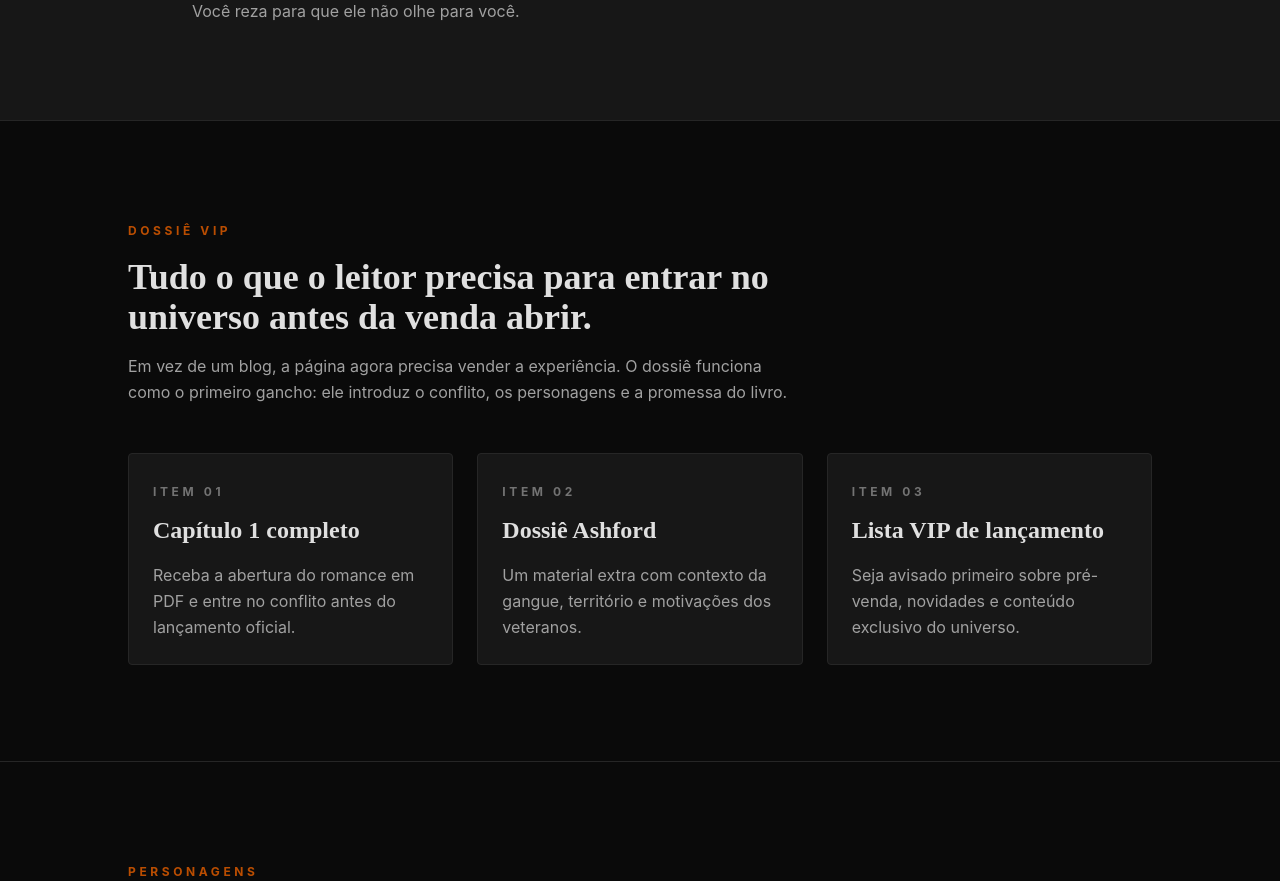
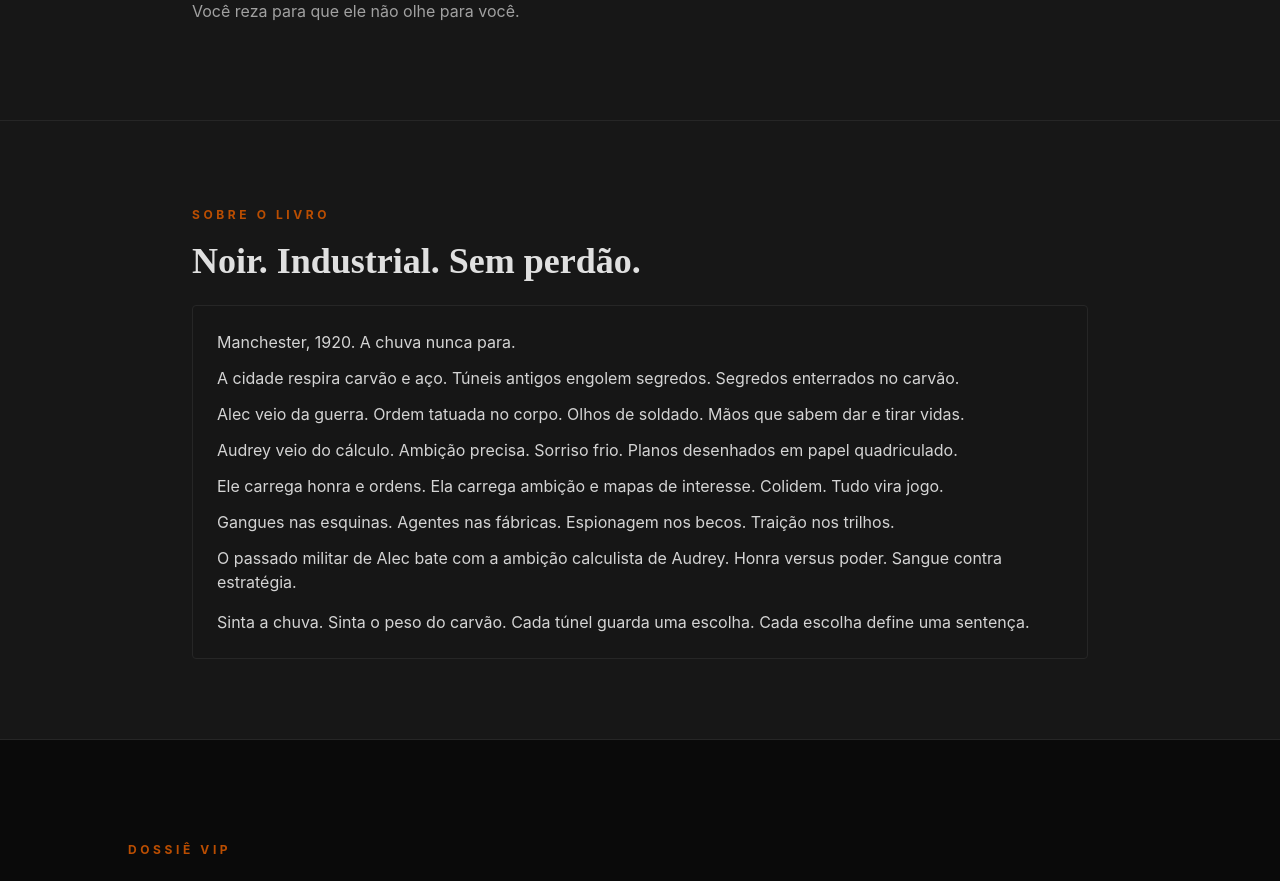
Before and after one commit to Alex-AlvesL7/melted-cross-blog, a React (Vite) app: page / in a window 1280 px wide. Shown: the part 1720-2601 px from the top of the page. Built offline with nearby package versions, Linux system fonts and the light colour scheme.

Commit message:
Add 'Sobre o Livro' noir section

```diff
--- a/src/App.jsx
+++ b/src/App.jsx
@@ -274,6 +274,26 @@ export default function App() {
         </div>
       </section>
 
+      <section id="sobre" className="border-b border-neutral-800 bg-neutral-900 px-6 py-20">
+        <div className="mx-auto max-w-4xl">
+          <div className="mb-6 max-w-2xl">
+            <span className="text-xs font-bold uppercase tracking-[0.3em] text-amber-700">Sobre o Livro</span>
+            <h2 className="mt-4 font-serif text-3xl font-bold text-white md:text-4xl">Noir. Industrial. Sem perdão.</h2>
+          </div>
+
+          <div className="rounded-sm border border-neutral-800 bg-neutral-950/5 p-6 text-neutral-300">
+            <p className="mb-3">Manchester, 1920. A chuva nunca para.</p>
+            <p className="mb-3">A cidade respira carvão e aço. Túneis antigos engolem segredos. Segredos enterrados no carvão.</p>
+            <p className="mb-3">Alec veio da guerra. Ordem tatuada no corpo. Olhos de soldado. Mãos que sabem dar e tirar vidas.</p>
+            <p className="mb-3">Audrey veio do cálculo. Ambição precisa. Sorriso frio. Planos desenhados em papel quadriculado.</p>
+            <p className="mb-3">Ele carrega honra e ordens. Ela carrega ambição e mapas de interesse. Colidem. Tudo vira jogo.</p>
+            <p className="mb-3">Gangues nas esquinas. Agentes nas fábricas. Espionagem nos becos. Traição nos trilhos.</p>
+            <p className="mb-3">O passado militar de Alec bate com a ambição calculista de Audrey. Honra versus poder. Sangue contra estratégia.</p>
+            <p className="mt-4">Sinta a chuva. Sinta o peso do carvão. Cada túnel guarda uma escolha. Cada escolha define uma sentença.</p>
+          </div>
+        </div>
+      </section>
+
       <section id="dossie" className="border-b border-neutral-800 bg-neutral-950 px-6 py-24">
         <div className="mx-auto max-w-5xl">
           <div className="max-w-2xl">
```
